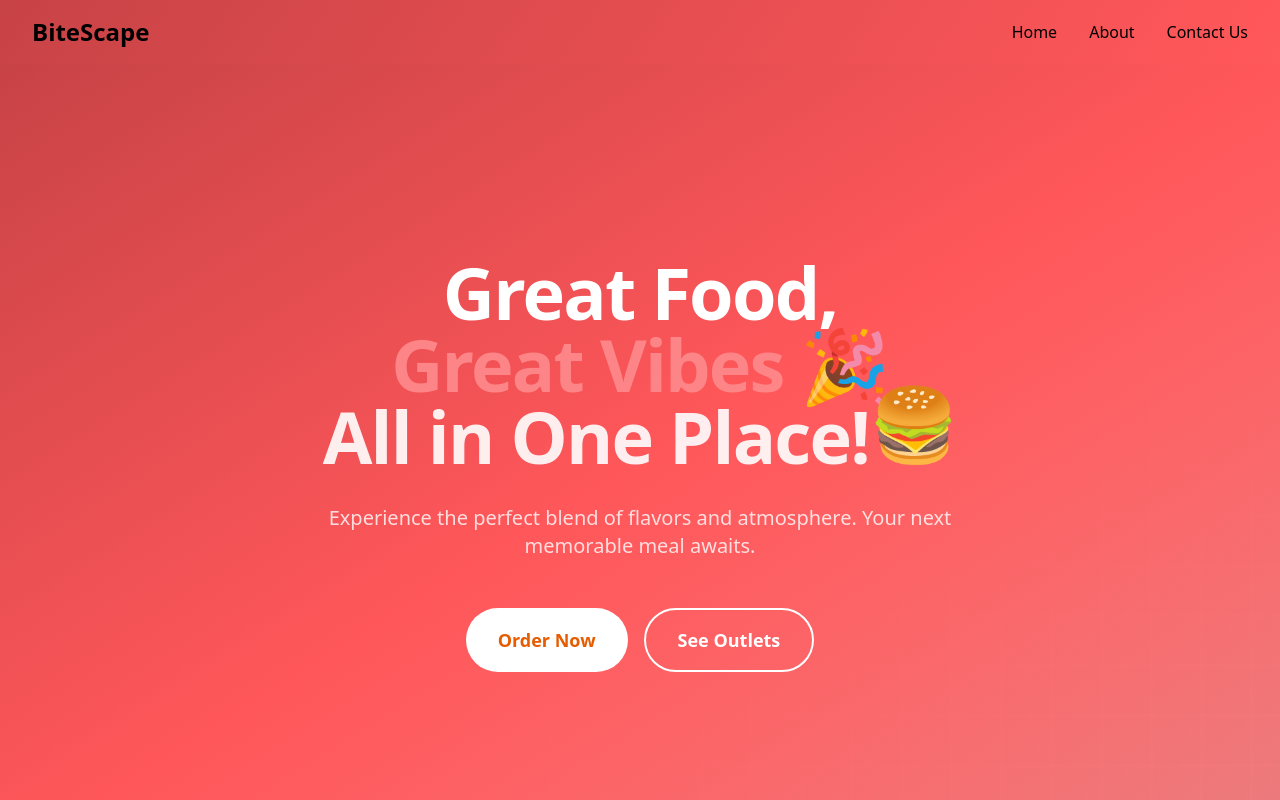
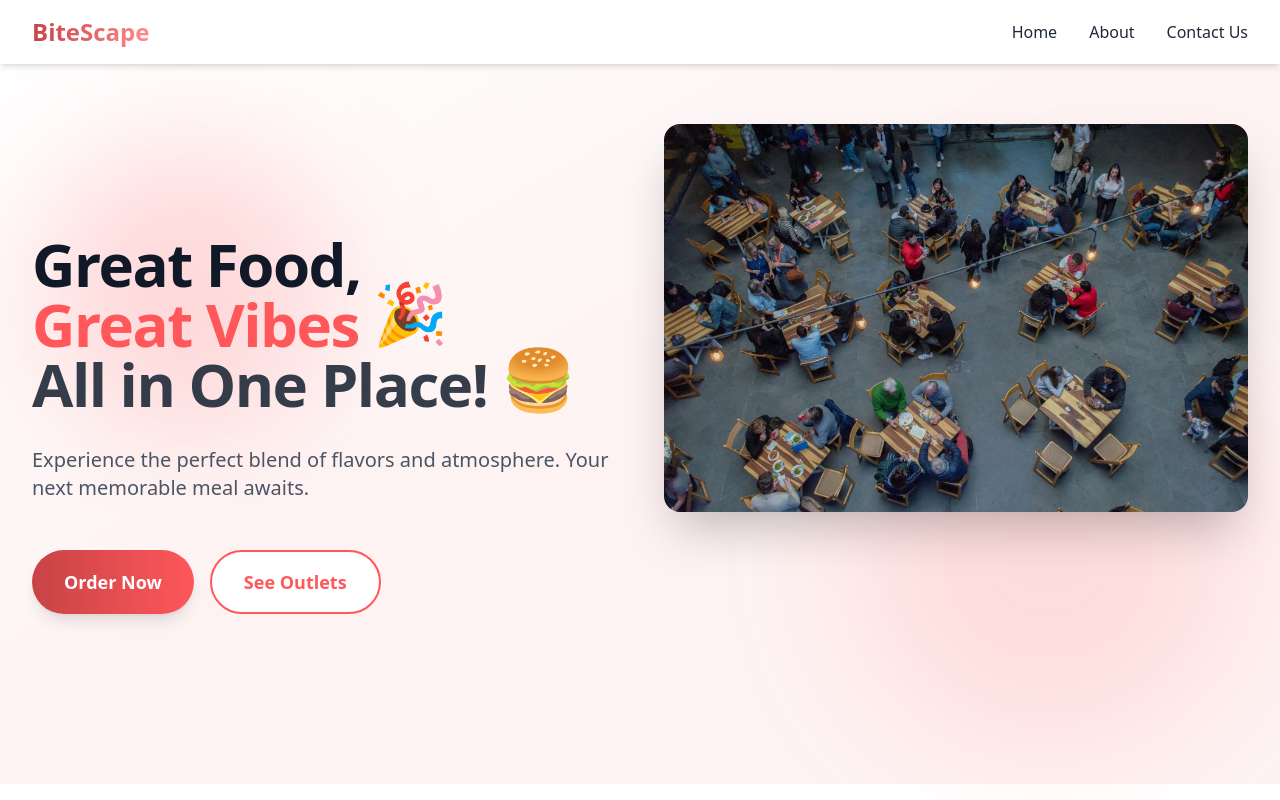
Before and after one commit to Karimi-F/food-court-group-2, a Next.js app in the folder client/: page / in a window 1280 px wide. Shown: the top 800 px of the page. Built offline with nearby package versions, Linux system fonts and the light colour scheme.

Commit message:
update landing page and home page code

```diff
--- a/client/src/app/globals.css
+++ b/client/src/app/globals.css
@@ -82,28 +82,10 @@
   animation: slideIn 0.8s ease-out;
 }
 
-/* Custom Scrollbar
-::-webkit-scrollbar {
-  width: 8px;
-}
-
-::-webkit-scrollbar-track {
-  background: #f1f1f1;
-}
-
-::-webkit-scrollbar-thumb {
-  background: #ff575a;
-  border-radius: 4px;
-}
-
-::-webkit-scrollbar-thumb:hover {
-  background: #ff4347;
+/* Prevent Horizontal Scroll */
+/* body {
+  overflow-x: hidden;
 } */
-
-/* Prevent Horizontal Scroll */
-body {
-  overflow-x: hidden;
-}
 
 /* Maintain container width */
 .container {
@@ -132,178 +114,3 @@ html {
   -webkit-backdrop-filter: blur(10px);
   border: 1px solid rgba(255, 255, 255, 0.1);
 }
-
-/* Custom Selection */
-::selection {
-  background: #ff575a;
-  color: white;
-}
-
-
-
-@layer base {
-  :root {
-    --background: 0 0% 100%;
-    --foreground: 0 0% 3.9%;
-    --card: 0 0% 100%;
-    --card-foreground: 0 0% 3.9%;
-    --popover: 0 0% 100%;
-    --popover-foreground: 0 0% 3.9%;
-    --primary: 0 0% 9%;
-    --primary-foreground: 0 0% 98%;
-    --secondary: 0 0% 96.1%;
-    --secondary-foreground: 0 0% 9%;
-    --muted: 0 0% 96.1%;
-    --muted-foreground: 0 0% 45.1%;
-    --accent: 0 0% 96.1%;
-    --accent-foreground: 0 0% 9%;
-    --destructive: 0 84.2% 60.2%;
-    --destructive-foreground: 0 0% 98%;
-    --border: 0 0% 89.8%;
-    --input: 0 0% 89.8%;
-    --ring: 0 0% 3.9%;
-    --chart-1: 12 76% 61%;
-    --chart-2: 173 58% 39%;
-    --chart-3: 197 37% 24%;
-    --chart-4: 43 74% 66%;
-    --chart-5: 27 87% 67%;
-    --radius: 0.5rem;
-  }
-  .dark {
-    --background: 0 0% 3.9%;
-    --foreground: 0 0% 98%;
-    --card: 0 0% 3.9%;
-    --card-foreground: 0 0% 98%;
-    --popover: 0 0% 3.9%;
-    --popover-foreground: 0 0% 98%;
-    --primary: 0 0% 98%;
-    --primary-foreground: 0 0% 9%;
-    --secondary: 0 0% 14.9%;
-    --secondary-foreground: 0 0% 98%;
-    --muted: 0 0% 14.9%;
-    --muted-foreground: 0 0% 63.9%;
-    --accent: 0 0% 14.9%;
-    --accent-foreground: 0 0% 98%;
-    --destructive: 0 62.8% 30.6%;
-    --destructive-foreground: 0 0% 98%;
-    --border: 0 0% 14.9%;
-    --input: 0 0% 14.9%;
-    --ring: 0 0% 83.1%;
-    --chart-1: 220 70% 50%;
-    --chart-2: 160 60% 45%;
-    --chart-3: 30 80% 55%;
-    --chart-4: 280 65% 60%;
-    --chart-5: 340 75% 55%;
-  }
-}
-
-
-
-@layer base {
-  * {
-    @apply border-border;
-  }
-  body {
-    @apply bg-background text-foreground;
-  }
-}
-
-@keyframes fadeIn {
-  from {
-    opacity: 0;
-  }
-  to {
-    opacity: 1;
-  }
-}
-
-@keyframes scaleIn {
-  from {
-    transform: scale(0.9);
-    opacity: 0;
-  }
-  to {
-    transform: scale(1);
-    opacity: 1;
-  }
-}
-
-.animate-fadeIn {
-  animation: fadeIn 0.5s ease-in-out forwards;
-}
-
-.animate-scaleIn {
-  animation: scaleIn 0.3s ease-out forwards;
-}
-
-@keyframes slideIn {
-  from {
-    opacity: 0;
-    transform: translateY(20px);
-  }
-  to {
-    opacity: 1;
-    transform: translateY(0);
-  }
-}
-
-.animate-slideIn {
-  animation: slideIn 0.8s ease-out;
-}
-
-/* Custom Scrollbar */
-::-webkit-scrollbar {
-  width: 8px;
-}
-
-::-webkit-scrollbar-track {
-  background: #f1f1f1;
-}
-
-::-webkit-scrollbar-thumb {
-  background: #ff575a;
-  border-radius: 4px;
-}
-
-::-webkit-scrollbar-thumb:hover {
-  background: #ff4347;
-}
-
-/* Prevent Horizontal Scroll */
-body {
-  overflow-x: hidden;
-}
-
-/* Maintain container width */
-.container {
-  max-width: 100%;
-  margin: 0 auto;
-  padding-left: 1rem;
-  padding-right: 1rem;
-}
-
-@media (min-width: 640px) {
-  .container {
-    padding-left: 2rem;
-    padding-right: 2rem;
-  }
-}
-
-/* Smooth Scroll */
-html {
-  scroll-behavior: smooth;
-}
-
-/* Glass Effect */
-.glass-effect {
-  background: rgba(255, 255, 255, 0.1);
-  backdrop-filter: blur(10px);
-  -webkit-backdrop-filter: blur(10px);
-  border: 1px solid rgba(255, 255, 255, 0.1);
-}
-
-/* Custom Selection */
-::selection {
-  background: #ff575a;
-  color: white;
-}
--- a/client/src/app/page.js
+++ b/client/src/app/page.js
@@ -8,52 +8,54 @@ import Image from "next/image"
 
 export default function Home() {
   const router = useRouter()
-  const [isOpen, setIsOpen] = useState(false); // ✅ Removed extra closing brace here
+  const [isOpen, setIsOpen] = useState(false)
 
   return (
-    <main className="min-h-screen bg-gradient-to-br from-[#c84346] via-[#ff575a] to-[#ff8a8c]
-">
+    <main className="min-h-screen bg-white overflow-hidden">
       {/* Navigation */}
-      <nav className="shadow-md">
+      <nav className="shadow-md bg-white/95 backdrop-blur-sm sticky top-0 z-50">
         <div className="max-w-7xl mx-auto px-4 sm:px-6 lg:px-8">
           <div className="flex justify-between items-center py-4">
             {/* Logo */}
-            <div className="text-2xl font-bold text-black">BiteScape</div>
+            <div className="text-2xl font-bold bg-gradient-to-r from-[#c84346] to-[#ff8a8c] text-transparent bg-clip-text">
+              BiteScape
+            </div>
 
             {/* Desktop Navigation */}
             <div className="hidden md:flex items-center space-x-8">
-              <Link href="/home" className="text-black hover:text-[#ff8a8c]">
+              <Link href="/home" className="text-gray-800 hover:text-[#ff8a8c] transition-colors">
                 Home
               </Link>
-              <Link href="/about" className="text-black hover:text-[#ff8a8c]">
+              <Link href="/about" className="text-gray-800 hover:text-[#ff8a8c] transition-colors">
                 About
               </Link>
-              <Link href="/contact-us" className="text-black hover:text-[#ff8a8c]">
+              <Link href="/contact-us" className="text-gray-800 hover:text-[#ff8a8c] transition-colors">
                 Contact Us
               </Link>
             </div>
 
             {/* Mobile Menu Button */}
             <div className="md:hidden">
-              <button
-                onClick={() => setIsOpen(!isOpen)}
-                className="text-black focus:outline-none"
-              >
+              <button onClick={() => setIsOpen(!isOpen)} className="text-gray-800 focus:outline-none">
                 {isOpen ? <X size={28} /> : <Menu size={28} />}
               </button>
             </div>
           </div>
 
-          {/* for mobile users */}
+          {/* Mobile Menu */}
           {isOpen && (
             <div className="md:hidden space-y-4 px-4 pb-4 transition-all">
-              <Link href="/home" className="block text-black hover:text-[#ff8a8c]" onClick={() => setIsOpen(false)}>
+              <Link href="/home" className="block text-gray-800 hover:text-[#ff8a8c]" onClick={() => setIsOpen(false)}>
                 Home
               </Link>
-              <Link href="/about" className="block text-black hover:text-[#ff8a8c]" onClick={() => setIsOpen(false)}>
+              <Link href="/about" className="block text-gray-800 hover:text-[#ff8a8c]" onClick={() => setIsOpen(false)}>
                 About
               </Link>
-              <Link href="/contact-us" className="block text-black hover:text-[#ff8a8c]" onClick={() => setIsOpen(false)}>
+              <Link
+                href="/contact-us"
+                className="block text-gray-800 hover:text-[#ff8a8c]"
+                onClick={() => setIsOpen(false)}
+              >
                 Contact Us
               </Link>
             </div>
@@ -61,35 +63,64 @@ export default function Home() {
         </div>
       </nav>
 
-      <section className="relative min-h-screen flex items-center justify-center bg-[#E65C00] overflow-hidden">
-              {/* Grid Background */}
-      <div className="absolute inset-0 bg-black">
-        <div className="absolute inset-0 bg-grid-white/[0.2] bg-grid-pattern" />
-        <div className="absolute inset-0 bg-gradient-to-br from-[#c84346] via-[#ff575a] to-[#ff8a8c]/70" />
-      </div>
-        <div className="absolute inset-0 bg-gradient-to-br from-[#c84346] via-[#ff575a] to-[#ff8a8c]/70" />
+      {/* Hero Section */}
+      <section className="relative min-h-[90vh] flex items-center">
+        {/* Background Elements */}
+        <div className="absolute inset-0 bg-[#fef2f2]">
+          <div className="absolute inset-0 bg-grid-white/[0.2] bg-[length:50px_50px]" />
+          <div className="absolute inset-0 bg-gradient-to-br from-white via-transparent to-transparent" />
+        </div>
 
-        <div className="relative z-10 container mx-auto px-6">
-          <div className="max-w-4xl mx-auto text-center">
-            <h1 className="text-4xl md:text-6xl lg:text-7xl font-extrabold leading-tight tracking-tight text-white mb-8">
-              Great Food, <span className="text-[#ff8a8c] inline-block animate-pulse">Great Vibes 🎉</span>
+        {/* Gradient Circles */}
+        <div className="absolute top-20 left-10 w-72 h-72 bg-[#ff575a]/20 rounded-full blur-3xl" />
+        <div className="absolute bottom-10 right-10 w-96 h-96 bg-[#ff8a8c]/20 rounded-full blur-3xl" />
+
+        {/* Content Container */}
+        <div className="relative z-10 container mx-auto px-6 grid md:grid-cols-2 gap-12 items-center">
+          {/* Left Column - Text Content */}
+          <div className="text-left pt-20 md:pt-0">
+            <h1 className="text-4xl md:text-5xl lg:text-6xl font-extrabold leading-tight tracking-tight text-gray-900 mb-8">
+              Great Food,{" "}
+              <span className="text-[#ff575a] inline-block">
+                Great Vibes <span className="inline-block animate-bounce">🎉</span>
+              </span>
               <br />
-              <span className="text-white/90">All in One Place!</span>
-              <span className="inline-block animate-bounce">🍔</span>
+              <span className="text-gray-800/90">
+                All in One Place! <span className="inline-block animate-bounce delay-150">🍔</span>
+              </span>
             </h1>
 
-            <p className="text-lg md:text-xl text-white/80 mb-12 max-w-2xl mx-auto">
+            <p className="text-lg md:text-xl text-gray-600 mb-12 max-w-2xl">
               Experience the perfect blend of flavors and atmosphere. Your next memorable meal awaits.
             </p>
 
-            <div className="flex flex-col sm:flex-row gap-4 justify-center">
-              <button className="px-8 py-4 bg-white text-[#E65C00] rounded-full font-semibold text-lg hover:bg-[#FFB088] hover:text-white transition-colors duration-300">
+            <div className="flex flex-col sm:flex-row gap-4">
+              <button
+                onClick={() => router.push("/customer-signup")}
+                className="px-8 py-4 bg-gradient-to-r from-[#c84346] to-[#ff575a] text-white rounded-full font-semibold text-lg hover:opacity-90 transition-opacity duration-300 shadow-lg hover:shadow-xl transform hover:-translate-y-0.5"
+              >
                 Order Now
               </button>
-              <button className="px-8 py-4 bg-transparent border-2 border-white text-white rounded-full font-semibold text-lg hover:bg-white/10 transition-colors duration-300"
-              onClick = {() => router.push("/outlets")}>
+              <button
+                onClick={() => router.push("/outlets")}
+                className="px-8 py-4 bg-white text-[#ff575a] rounded-full font-semibold text-lg border-2 border-[#ff575a] hover:bg-[#ff575a] hover:text-white transition-colors duration-300"
+              >
                 See Outlets
               </button>
+            </div>
+          </div>
+
+          {/* Right Column - Hero Image */}
+          <div className="relative hidden md:block">
+            <div className="relative w-full h-[600px]">
+              <Image
+                src="/images/regina-victorica.webp"
+                alt="Delicious Food Spread"
+                width={600}
+                height={600}
+                className="object-cover rounded-2xl shadow-2xl"
+                priority
+              />
             </div>
           </div>
         </div>
```
Also changed, not shown: client/src/app/home/page.js (+5 -5 lines), client/public/images/regina-victorica.webp (added).
